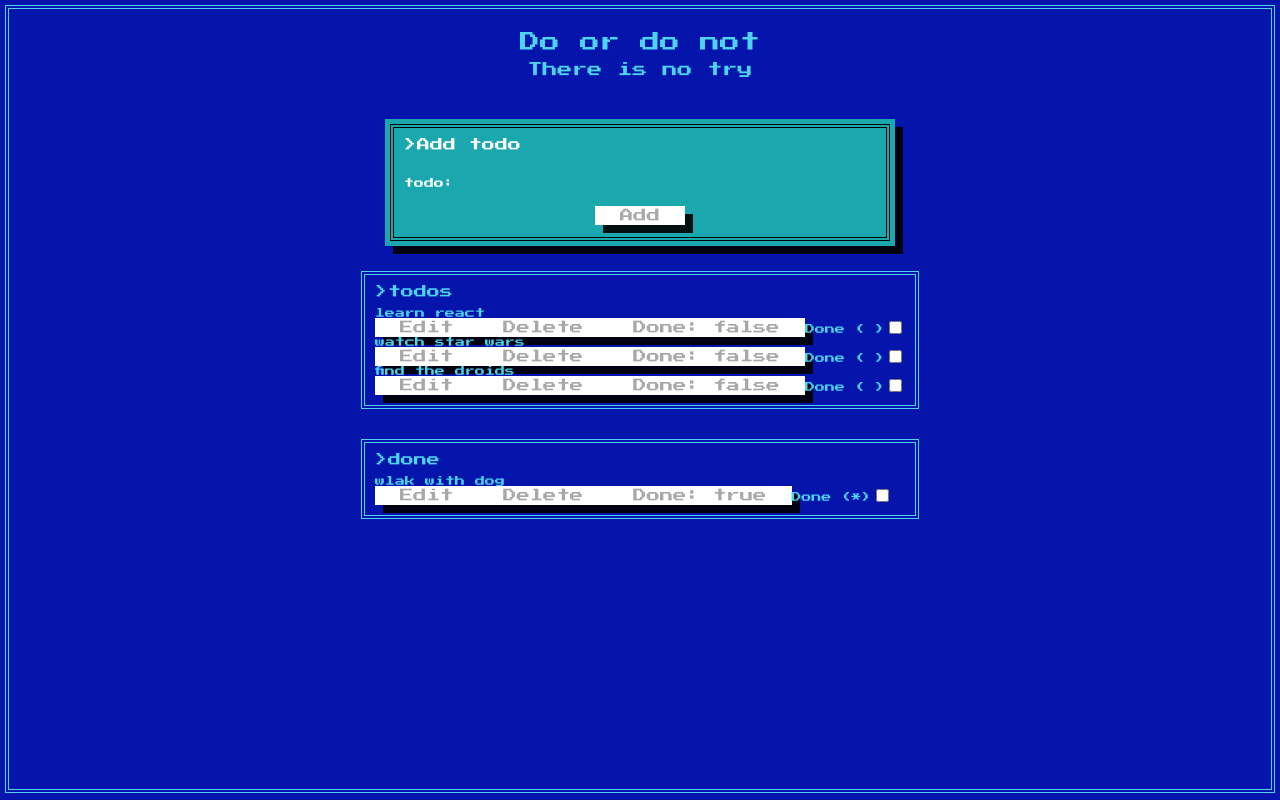
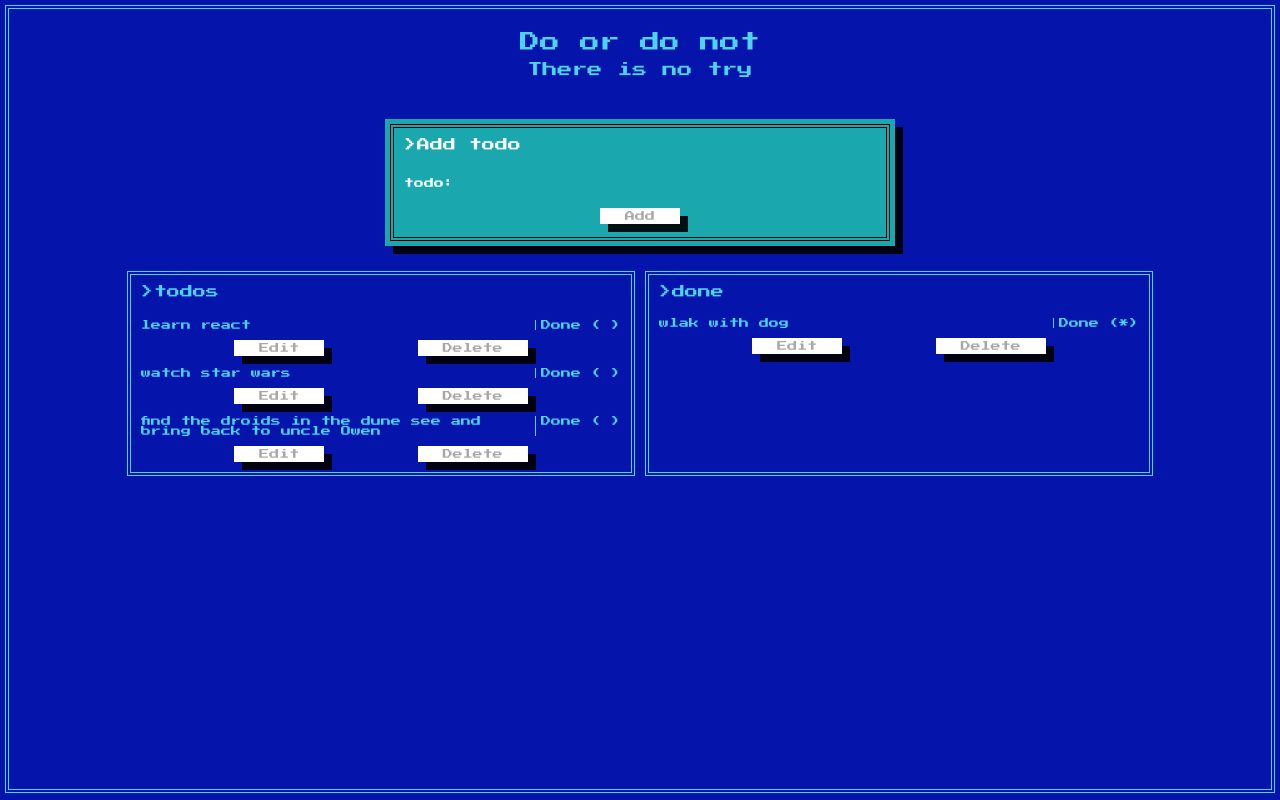
Before and after one commit to MacRayy/react-todo-app, a React app in the folder to-do-app/: page / in a window 1280 px wide. Built offline with nearby package versions, Linux system fonts and the light colour scheme.

Commit message:
feat(todos): create layout and design

```diff
--- a/to-do-app/src/App.js
+++ b/to-do-app/src/App.js
@@ -25,7 +25,7 @@ const todos = [
 		isDoneHTML: 'Done ( )'
 	},
 	{
-		todo: 'find the droids',
+		todo: 'find the droids in the dune see and bring back to uncle Owen',
 		id: 4,
 		isDone: false,
 		isDoneHTML: 'Done ( )'
--- a/to-do-app/src/App.scss
+++ b/to-do-app/src/App.scss
@@ -1,8 +1,3 @@
-// @fontface {
-//   font-family: 'Press Start 2P', cursive;
-//   src: url('https://fonts.googleapis.com/css?family=Press+Start+2P')
-// }
-
 @import url('https://fonts.googleapis.com/css?family=Press+Start+2P');
 
 :root {
@@ -14,6 +9,7 @@
   --color-cyan-dark: #1AA8AE;
 
   --color-gray: #A8A8A8;
+  --color-gray-dark: #AAAAAA;
   --color-yellow: #FFFD65;
 
   --color-black: #000;
@@ -123,6 +119,7 @@ body {
     grid-column: 2 / -1;
     outline: 0;
     padding: 0;
+    width: 100%;
   }
 
   &__btn {
@@ -136,21 +133,111 @@ body {
   grid-gap: 2rem;
   grid-template-columns: 1fr;
   grid-template-rows: repeat(2, min-content);
+
+  @media screen and (min-width: 600px) {
+    grid-gap: 0;
+    grid-template-columns: repeat(2, 1fr);
+  }
 }
 
 // TODOS
 .todos {
   border: var(--border--cyan);
+  display: grid;
+  grid-gap: 1.2rem;
+  margin: 0.5rem;
+  max-width: 48rem;
   padding: 1rem;
-  margin: 0.5rem;
 
+  @media screen and (min-width: 600px) {
+    align-content: start;
+  }
+}
+
+.todo-edit__wrapper {
+  background-color: var(--color-gray-dark);
+  padding: .5rem;
+  box-shadow: var(--shadow);
+}
+
+.todo-edit {
+  align-items: center;
+  background-color: inherit;
+  background: var(--color-gray-dark);
+  border: 4px double black;
+  color: white;
+  display: grid;
+  flex-basis: 100%;
+  grid-row-gap: 1rem;
+  grid-template-columns: min-content 1fr;
+  grid-template-rows: repeat(2, 1fr);
+  padding: 1rem;
+
+  &__input {
+    background-color: transparent;
+    border: 0;
+    caret-color: var(--color-red);
+    color: currentColor;
+    font-family: inherit;
+    font-size: inherit;
+    width: 100%;
+    grid-column: 2 / -1;
+    outline: 0;
+    padding: 0;
+  }
+
+  &__btn {
+    grid-column: 1 / -1;
+    justify-self: center;
+  }
+}
+
+.todo {
+  display: grid;
+  grid-column-gap: .5rem;
+  grid-row-gap: 1rem;
+  grid-template-columns: 1fr max-content;
+  grid-template-rows: 1fr max-content;
+
+  &__input {
+
+  }
+
+  &__text {
+    border-right: 1px solid currentColor;
+  }
+
+  &__btn-container {
+    display: flex;
+    grid-column: 1 / -1;
+    justify-content: space-evenly;
+  }
+
+  &__checkbox-container {
+
+  }
+
+  &__label {
+    cursor: pointer;
+  }
+
+  &__checkbox {
+    display: none;
+  }
 }
 
 // DONE TODOS
 .done-todos {
   border: var(--border--cyan);
+  display: grid;
+  grid-gap: 1rem;
+  margin: 0.5rem;
+  max-width: 48rem;
   padding: 1rem;
-  margin: 0.5rem;
+
+  @media screen and (min-width: 600px) {
+    align-content: start;
+  }
 }
 
 // BTN
@@ -161,6 +248,7 @@ body {
   color: var(--color-gray);
   cursor: pointer;
   font-family: inherit;
+  font-size: inherit;
   outline: 0;
   padding: 0.3rem 2.5rem;
   transition: .2s all ease;
--- a/to-do-app/src/todo-item.js
+++ b/to-do-app/src/todo-item.js
@@ -41,28 +41,33 @@ class TodoItem extends Component {
 	}
 
 	render() {
-		const { todo, id, isDone, isDoneHTML } = this.props
+		const { todo, id, isDoneHTML } = this.props
 
 		return (
 			<div className="todo-container">
 				{
 					this.state.isEdit
 						? (
-							<form onSubmit={this.onEditSubmit} className="todo">
-								<input className="todo__input" defaultValue={todo} ref={todoInput => this.todoInput = todoInput}/>
-								<button className="btn">Save</button>
-							</form>
+							<div className="todo-edit__wrapper">
+								<form onSubmit={this.onEditSubmit} className="todo-edit">
+									<span className="todo-edit__text">Edit:</span>
+									<input className="todo-edit__input" defaultValue={todo} ref={todoInput => this.todoInput = todoInput}/>
+									<button className="todo-edit__btn btn">Save</button>
+								</form>
+							</div>
 						)
 						: (
 							<section className="todo">
 								<p className="todo__text">{todo}</p>
-								<div>
+
+								<div className="todo__checkbox-container">
+									<label className="todo__label" htmlFor={id} ref={checkLabel => this.checkLabel = checkLabel}>{isDoneHTML}</label>
+									<input id={id} type="checkbox" className="todo__checkbox" onClick={this.onCheck}/>
+								</div>
+
+								<div className="todo__btn-container">
 									<button className="btn" onClick={this.onEdit}>Edit</button>
 									<button className="btn" onClick={this.onDelete}>Delete</button>
-									<button className="btn" onClick={this.onCheck}>Done: {isDone.toString()}</button>
-
-									<label htmlFor={id} ref={checkLabel => this.checkLabel = checkLabel}>{isDoneHTML}</label>
-									<input id={id} type="checkbox" className="check-box" onClick={this.onCheck}/>
 								</div>
 							</section>
 						)
```
